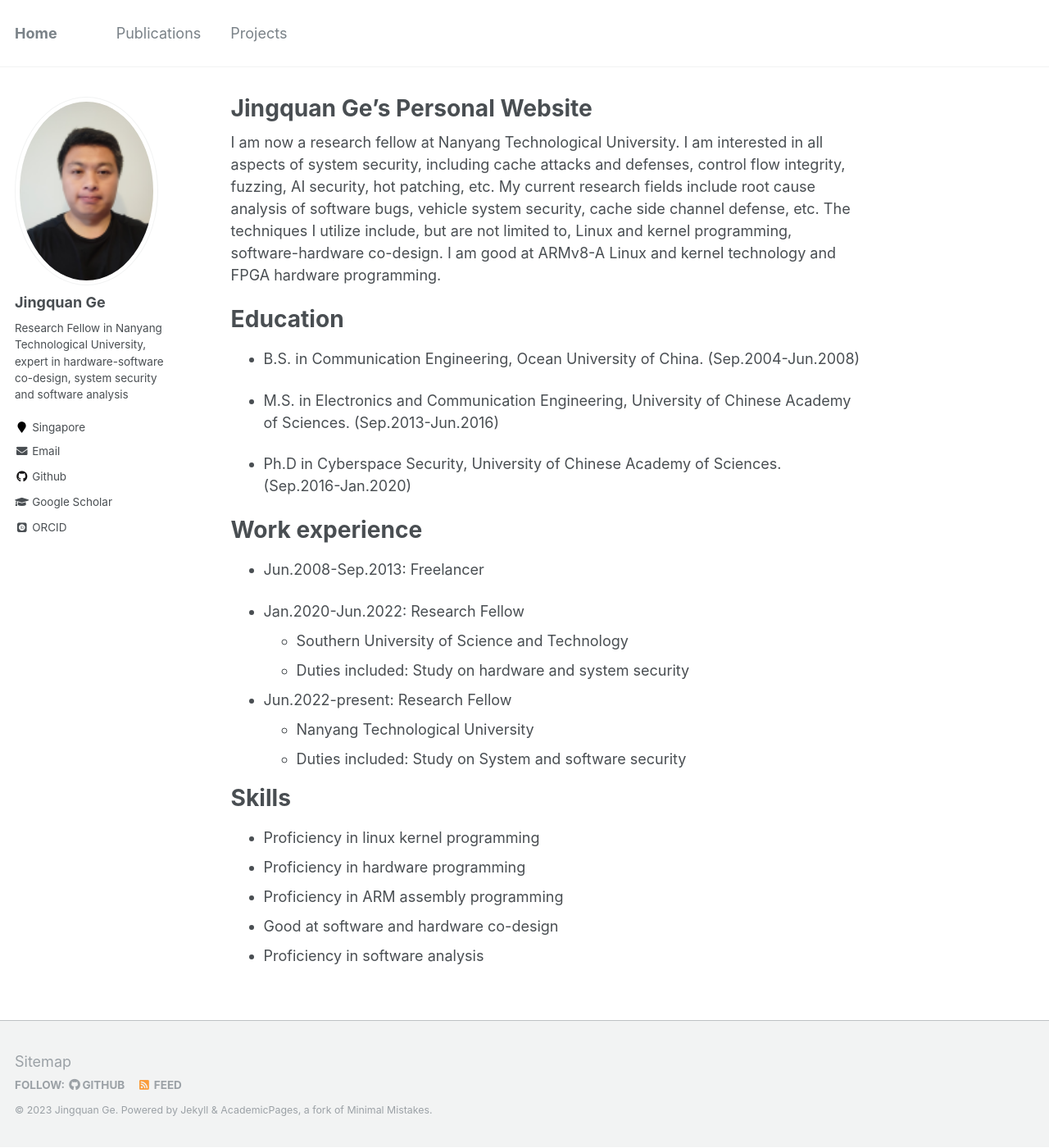
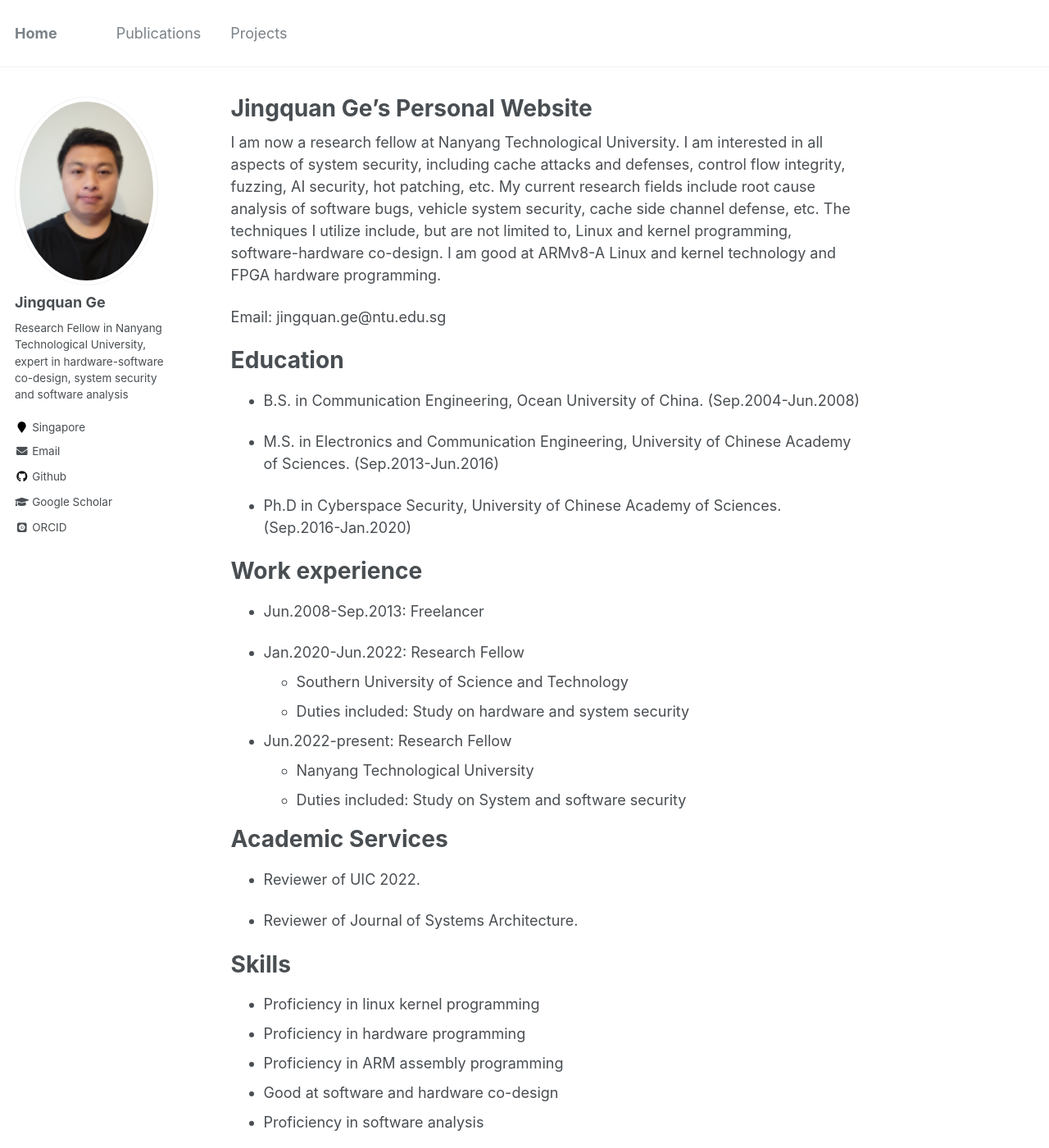
Before and after one commit to gejingquan/gejingquan.github.io, a Jekyll site: the page built from _pages/about.md, in a window 1280 px wide and 1400 px high. Shown: the whole window at 82% size. Built offline with Jekyll 4.4.1, drawn with Linux system fonts in a browser that asks for light colours; some web fonts are replaced.

Commit message:
Update about.md

```diff
--- a/_pages/about.md
+++ b/_pages/about.md
@@ -9,6 +9,8 @@ redirect_from:
 ---
 
 I am now a research fellow at Nanyang Technological University. I am interested in all aspects of system security, including cache attacks and defenses, control flow integrity, fuzzing, AI security, hot patching, etc. My current research fields include root cause analysis of software bugs, vehicle system security, cache side channel defense, etc. The techniques I utilize include, but are not limited to, Linux and kernel programming, software-hardware co-design. I am good at ARMv8-A Linux and kernel technology and FPGA hardware programming.
+
+Email: jingquan.ge@ntu.edu.sg
 
 
 Education
@@ -36,6 +38,13 @@ Work experience
   * Duties included: Study on System and software security
 
 
+Academic Services
+======
+
+* Reviewer of UIC 2022.
+
+* Reviewer of Journal of Systems Architecture.
+
 Skills
 ======
 * Proficiency in linux kernel programming
```
